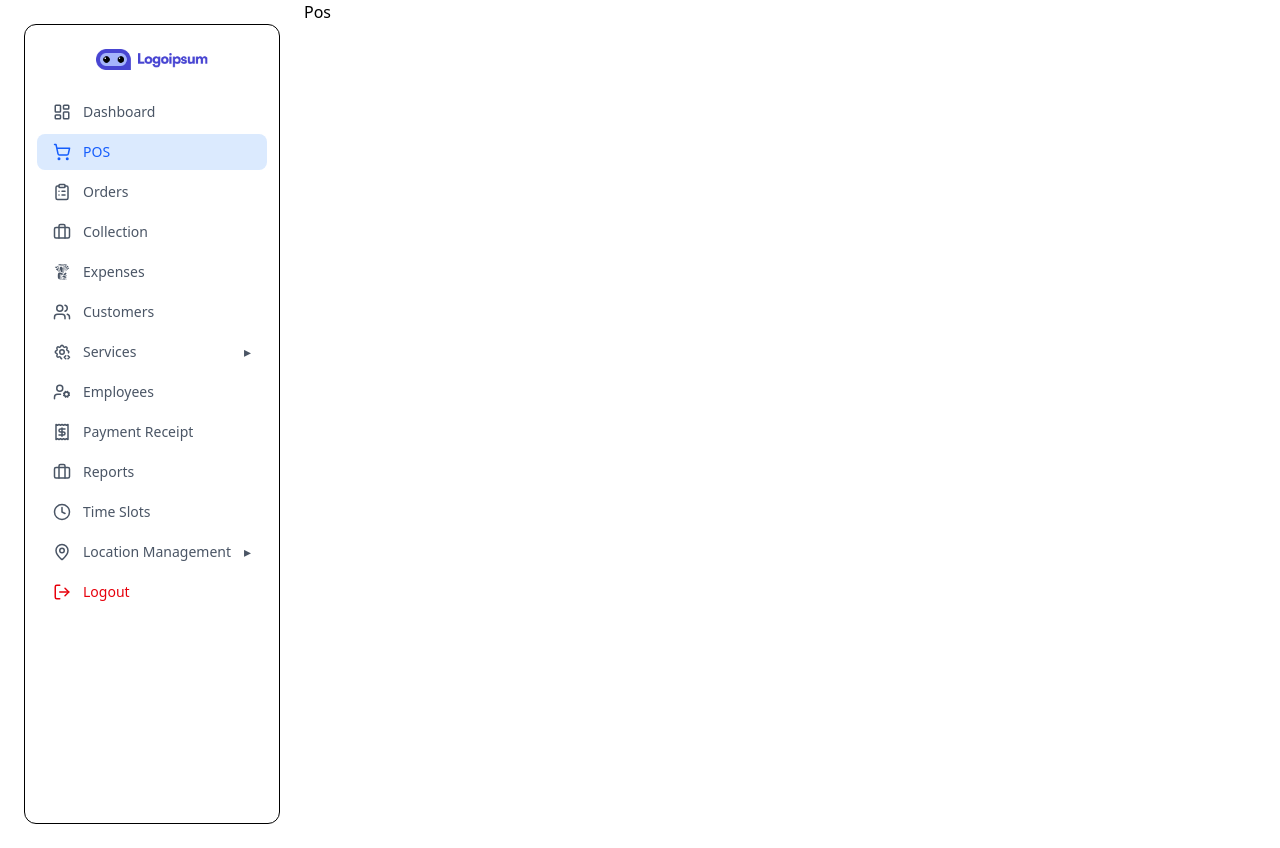
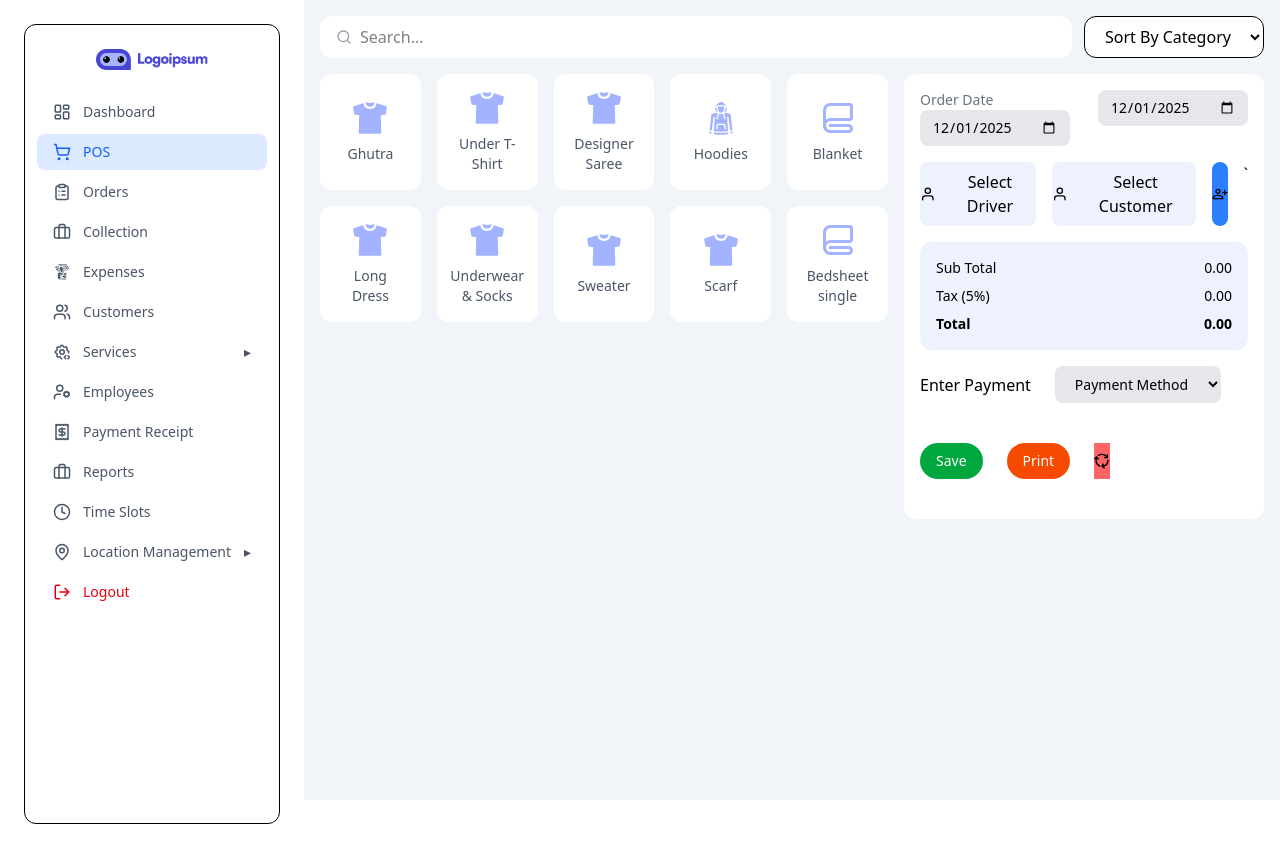
Before and after one commit to TechMET-Solutions/laundry_frontend-, a React (Vite) app: page /pos in a window 1280 px wide. Built offline with nearby package versions, Linux system fonts and the light colour scheme.

Commit message:
POS page updated

```diff
--- a/src/App.jsx
+++ b/src/App.jsx
@@ -1,7 +1,7 @@
 import { Routes, Route } from "react-router-dom";
 import Dashboard from "./pages/Dashboard";
 import Layout from "./components/layout/Layout";
-import Pos from "./pages/Pos"
+import PosPage from "./pages/Pos/PosPage.jsx"
 import ServiceList from "./pages/services/ServiceList";
 import ServiceType from "./pages/services/ServiceType";
 import ServiceCategory from "./pages/services/ServiceCategory";
@@ -42,7 +42,7 @@ function App() {
         element={<Layout />}
       >
         <Route index element={<Dashboard />} />
-        <Route path="pos" element={<Pos />} />
+        <Route path="pos" element={<PosPage />} />
        <Route path="services/list" element={<ServiceList />} />
         <Route path="services/type" element={<ServiceType />} />
         <Route path="services/category" element={<ServiceCategory />} />
--- a/src/pages/Pos.jsx
+++ /dev/null
@@ -1,9 +0,0 @@
-import React from 'react'
-
-const Pos = () => {
-  return (
-    <div>Pos</div>
-  )
-}
-
-export default Pos
--- /dev/null
+++ b/src/pages/Pos/Category.jsx
@@ -0,0 +1,51 @@
+import {
+  IoShirt,
+} from "react-icons/io5";
+import {
+  GiHoodie,
+  GiConverseShoe,
+} from "react-icons/gi";
+import { BiBlanket, BiCategory } from "react-icons/bi";
+
+const categories = [
+  { name: "Ghutra", icon: IoShirt },
+  { name: "Under T-Shirt", icon: IoShirt },
+  { name: "Designer Saree", icon: IoShirt },
+  { name: "Hoodies", icon: GiHoodie },
+  { name: "Blanket", icon: BiBlanket },
+  { name: "Long Dress", icon: IoShirt },
+  { name: "Underwear & Socks", icon: IoShirt },
+  { name: "Sweater", icon: IoShirt },
+  { name: "Scarf", icon: IoShirt },
+  { name: "Bedsheet single", icon: BiBlanket },
+
+];
+
+ function Category() {
+  return (
+    <aside className="bg-slate-100">
+      <div className="grid grid-cols-2 lg:grid-cols-5 gap-4">
+        {categories.map((cat) => {
+          const Icon = cat.icon;
+
+          return (
+            <div
+              key={cat.name}
+              className="bg-white rounded-xl p-4
+                         flex flex-col items-center justify-center
+                         cursor-pointer
+                         hover:shadow-md
+                         active:scale-95 transition"
+            >
+              <Icon className="text-4xl text-indigo-300 mb-2" />
+              <span className="text-sm font-medium text-gray-600 text-center">
+                {cat.name}
+              </span>
+            </div>
+          );
+        })}
+      </div>
+    </aside>
+  );
+}
+export default Category;
--- /dev/null
+++ b/src/pages/Pos/Header.jsx
@@ -0,0 +1,24 @@
+import { FiSearch } from "react-icons/fi";
+
+function Header() {
+  return (
+    <div className="flex gap-3">
+      <div className="flex items-center gap-2 bg-white rounded-xl px-4 py-2 flex-1">
+        <FiSearch className="text-gray-400" />
+        <input
+          className="outline-none flex-1"
+          placeholder="Search..."
+        />
+      </div>
+
+      <select className="bg-white rounded-xl px-4 py-2 border">
+        <option>Sort By Category</option>
+         <option>Gents</option>
+          <option>Ladies</option>
+           <option>Kids</option>
+            <option>Other</option>
+      </select>
+    </div>
+  );
+}
+export default Header;
--- /dev/null
+++ b/src/pages/Pos/OrderSummary.jsx
@@ -0,0 +1,95 @@
+import { FiUser } from "react-icons/fi";
+import { useState } from "react";
+import { MdOutlinePersonAddAlt } from "react-icons/md";
+import { GrCycle } from "react-icons/gr";
+
+
+function OrderSummary() {
+
+ const [startDate, setStartDate] = useState("2025-12-01");
+const [endDate, setEndDate] = useState("2025-12-01");
+  return (
+    <>
+    <div className="bg-white rounded-xl p-4 flex flex-col gap-4">
+
+      <div className="flex justify-between text-sm">
+        <div>
+          <p className="text-gray-500">Order Date</p>
+         <input
+          type="date"
+          value={startDate}
+          onChange={(e) => setStartDate(e.target.value)}
+          className="px-3 py-2 rounded-lg bg-gray-200 text-sm outline-none"
+        />
+        </div>
+        <div>
+        <input
+          type="date"
+          value={endDate}
+          onChange={(e) => setEndDate(e.target.value)}
+          className="px-3 py-2 rounded-lg bg-gray-200 text-sm outline-none"
+        />
+        </div>
+      </div>
+      <div className="flex gap-4">
+      <button className="flex items-center justify-center gap-2 bg-indigo-50 rounded-lg py-2 font-medium">
+        <FiUser />
+        Select Driver
+      </button>
+
+      <button className="flex items-center justify-center gap-2 bg-indigo-50 rounded-lg py-2 font-medium">
+        <FiUser />
+        Select Customer
+      </button>
+      <button className="flex items-center justify-center gap-2 bg-blue-500 rounded-lg py-2 ">
+        <MdOutlinePersonAddAlt />
+      </button>
+`     </div>
+      <div className="mt-auto bg-indigo-50 rounded-xl p-4 text-sm space-y-2">
+        <div className="flex justify-between">
+          <span>Sub Total</span>
+          <span>0.00</span>
+        </div>
+        <div className="flex justify-between">
+          <span>Tax (5%)</span>
+          <span>0.00</span>
+        </div>
+        <div className="flex justify-between font-semibold">
+          <span>Total</span>
+          <span>0.00</span>
+        </div>
+      </div>
+       <div className="flex gap-6">
+    <button>Enter Payment</button>
+
+       <select className="bg-gray-200 rounded-lg px-4 py-2 text-sm outline-none">
+    <option>Payment Method</option>
+    <option>Settlement</option>
+    <option>Advance</option>
+    <option>Cash</option>
+    <option >online</option>
+    <option >Card</option>
+    <option >Bank Tranfer</option>
+  </select>
+   </div>
+  <div className="flex justify-content-right gap-6 mt-6 mb-6">
+    <button className="bg-green-600 text-white px-4 py-2 rounded-full text-sm">
+           Save
+          </button>
+
+          <button className="bg-orange-600 text-white px-4 py-2 rounded-full text-sm">
+            Print
+          </button>
+          <button className=" bg-red-400"><GrCycle /></button>
+
+    </div>
+
+
+
+
+    </div>
+
+    </>
+  );
+}
+export default OrderSummary;
--- /dev/null
+++ b/src/pages/Pos/PosPage.jsx
@@ -0,0 +1,18 @@
+import Header from "./Header";
+import Category from "./Category";
+import OrderSummary from "./OrderSummary";
+
+function PosPage() {
+  return (
+    <div className="min-h-screen bg-slate-100 p-4">
+      <Header />
+
+      <div className="mt-4 grid grid-cols-1 xl:grid-cols-[1fr_360px] gap-4">
+        <Category />
+        <OrderSummary />
+      </div>
+    </div>
+  );
+}
+
+export default PosPage;
```
